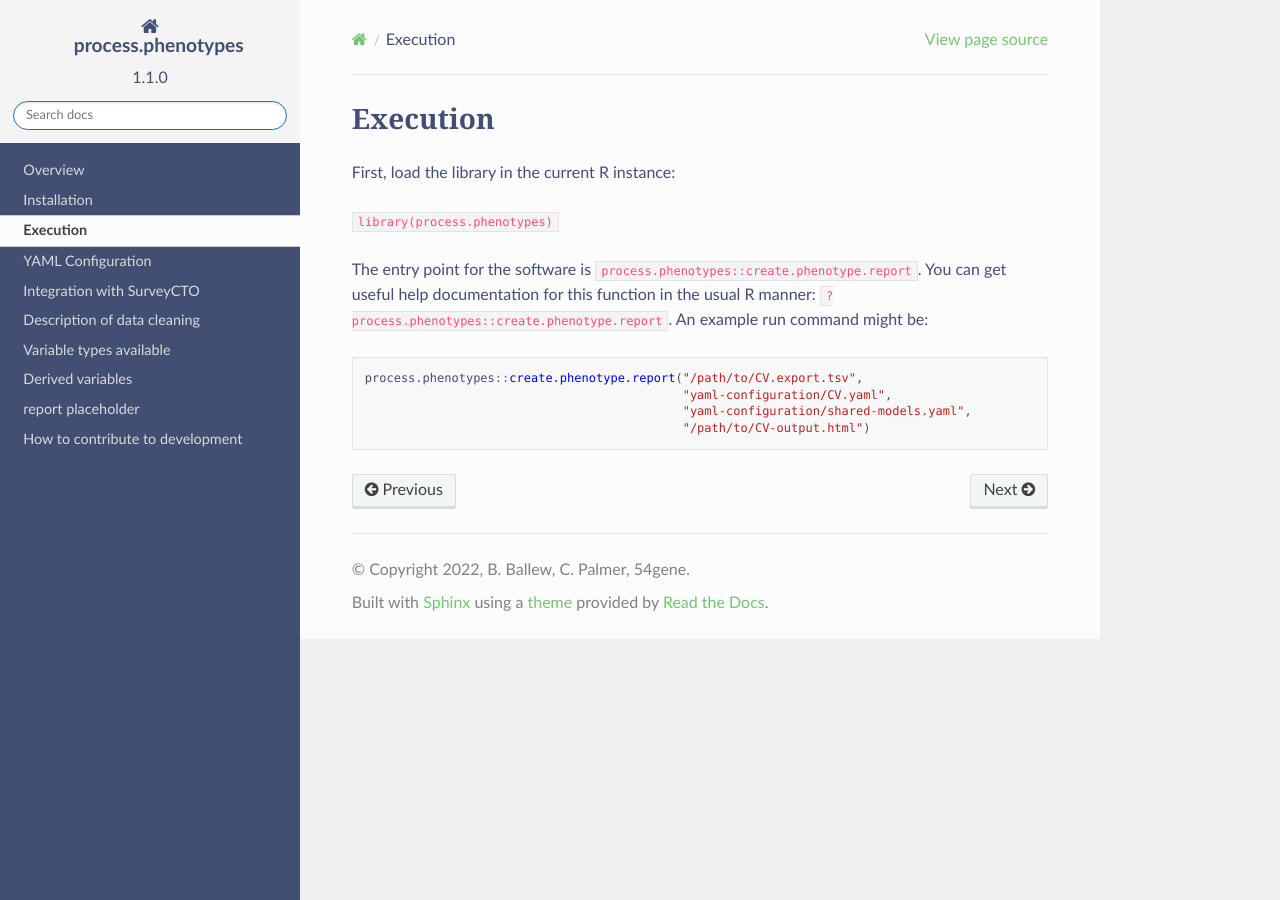
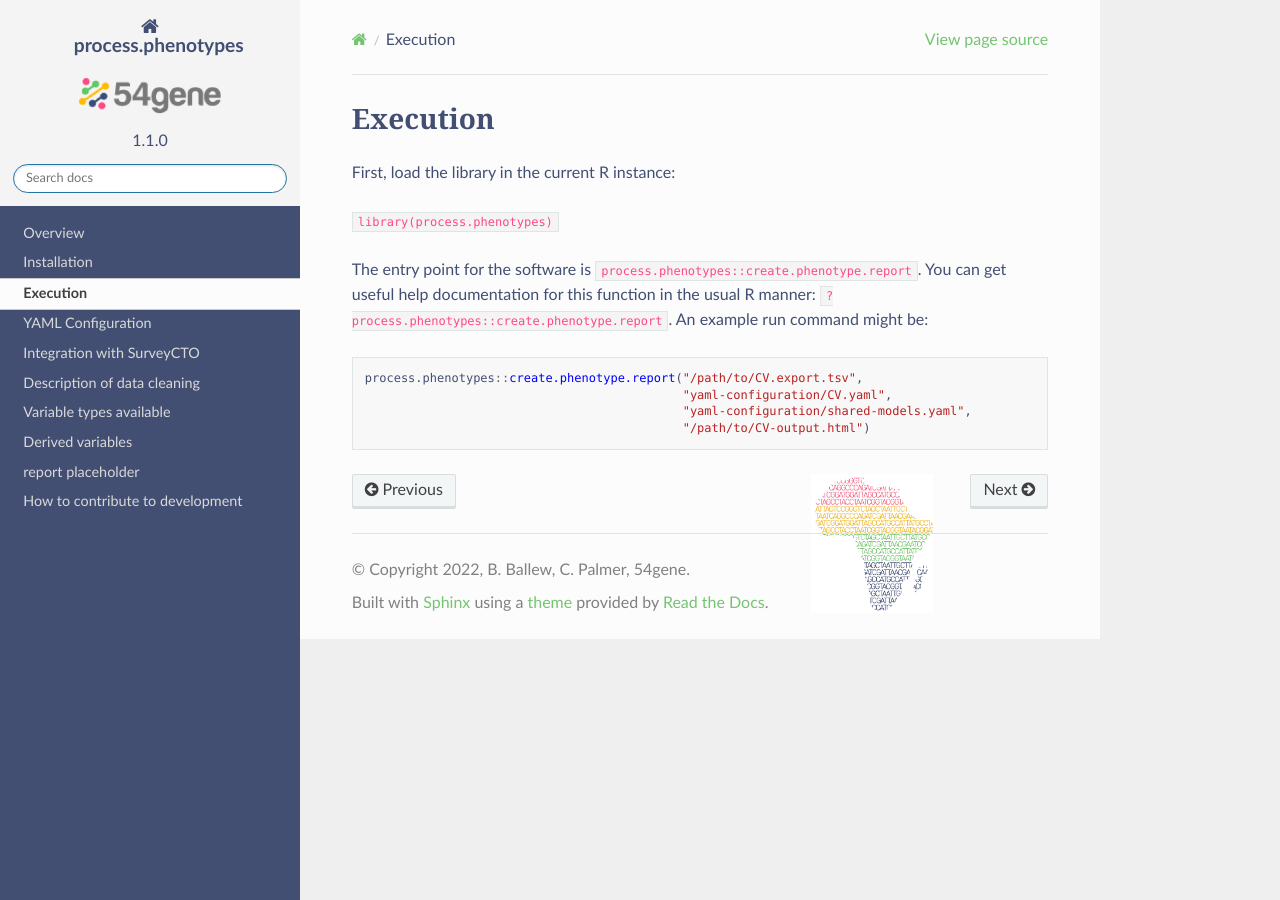
Before and after one commit to bballew/process.phenotypes, a Sphinx documentation site: the page built from docs/source/execution.md, in a window 1280 px wide. Built offline with Sphinx 7.4.7 and the Read the Docs theme 2.0.0, drawn with Linux system fonts in a browser that asks for light colours.

Commit message:
docs: include images in repo, adjust paths

```diff
--- a/docs/source/_static/custom.css
+++ b/docs/source/_static/custom.css
@@ -39,7 +39,7 @@ body {
 }
 
 footer {
-    background-image: url("/Users/bariballew/54gene_background.png");
+    background-image: url("images/54gene_background.png");
     background-repeat: no-repeat;
     background-position: 80% 100%;
     background-size: contain;
--- a/docs/source/conf.py
+++ b/docs/source/conf.py
@@ -15,4 +15,4 @@ extensions = [
 
 html_theme = "sphinx_rtd_theme"
 
-html_logo = "/Users/bariballew/54gene_logo.png"
+html_logo = "images/54gene_logo.png"
```
Also changed, not shown: docs/source/_static/images/54gene_background.png (added), docs/source/images/54gene_logo.png (added).
